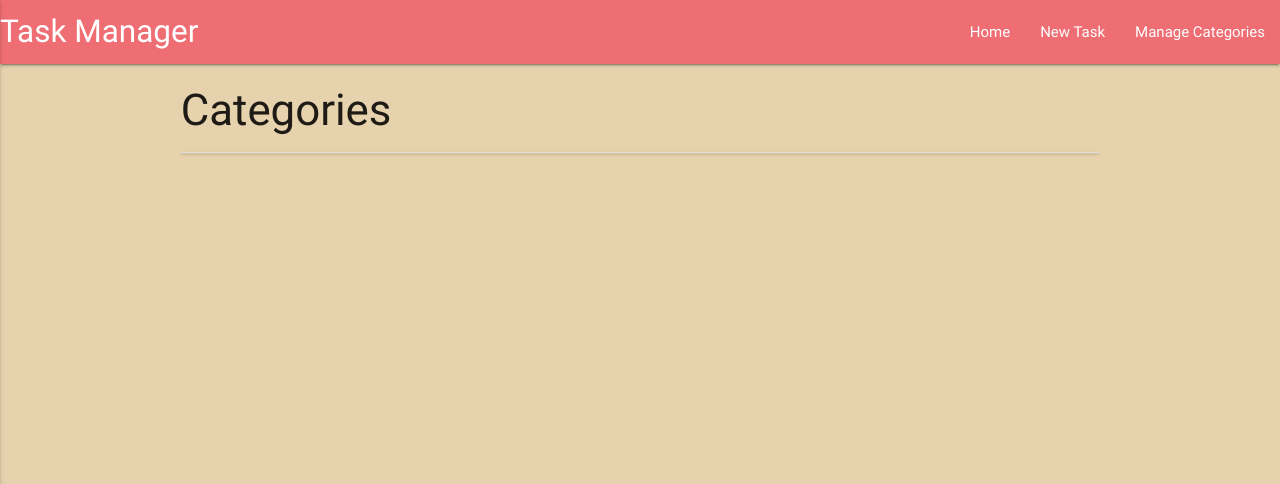
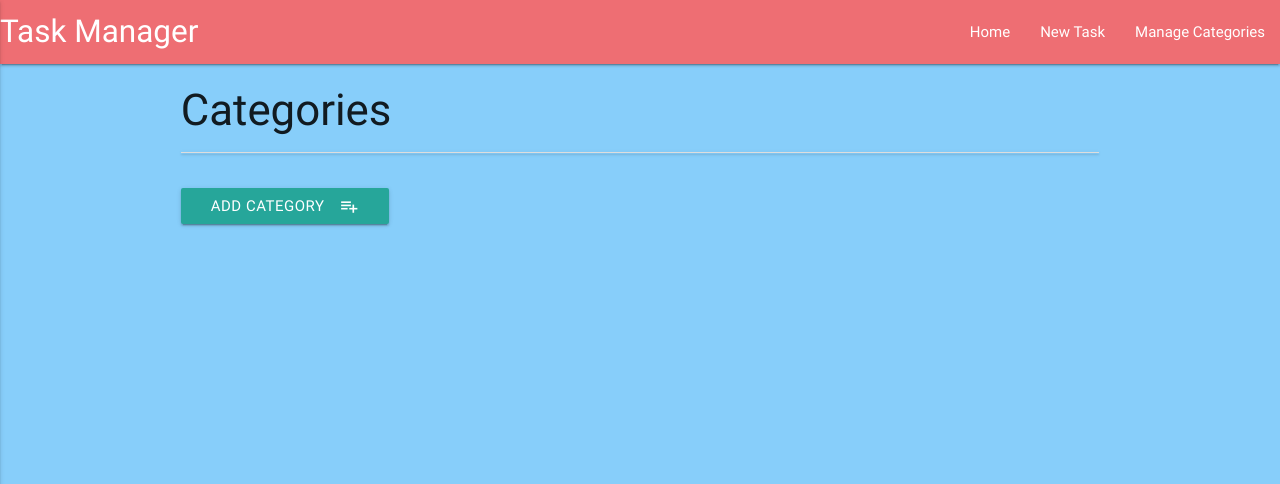
Before and after one commit to robibrutoczki/mini-project-taskman, a Flask app: page /get_categories in a window 1280 px wide. Shown: the top 484 px of the page. Run offline with Flask 2, Linux system fonts and the light colour scheme; data that the repository does not hold is empty; some libraries are stand-ins or nearby versions.

Commit message:
final touches

```diff
--- a/static/css/style.css
+++ b/static/css/style.css
@@ -1,5 +1,4 @@
-
-body{background-color: rgb(230, 210, 173);}
+body{background-color: lightskyblue;}
 .btn_small {
     height: 24px;
     width: 60px;
--- a/templates/addtask.html
+++ b/templates/addtask.html
@@ -1,7 +1,7 @@
 {% extends 'base.html' %} {% block content %}
 <h3>Add Task</h3>
 <div class="row">
-	<form action="{{ url_for('insert_task') }}" method="POST" class="col s12">
+    <form action="{{ url_for('insert_task') }}" method="POST"  class="col s12">
         <div class="row">
             <div class="row">
                 <div class="input-field col s12">
@@ -15,8 +15,6 @@
                     <label>Task Category</label>
                 </div>
             </div>
-			<form action="" method="POST" class="col s12">
-				<div class="row">
             <div class="input-field col s12">
                 <i class="material-icons prefix">assignment</i>
                 <input id="task_name" name="task_name" type="text">
@@ -30,7 +28,7 @@
                 <label for="icon_telephone">Task Description</label>
             </div>
         </div>
-				<div class="row" id="matfix">
+        <div class="row">
             <div class="input-field col s12">
                 <i class="material-icons prefix">today</i>
                 <input id="due_date" name="due_date" type="text" class="datepicker">
--- a/templates/base.html
+++ b/templates/base.html
@@ -2,10 +2,9 @@
 <html>
 
 <head>
-<title>Base</title>
 	<link href="https://fonts.googleapis.com/icon?family=Material+Icons" rel="stylesheet">
 	<link rel="stylesheet" href="https://cdnjs.cloudflare.com/ajax/libs/materialize/0.100.2/css/materialize.min.css">
-    <link rel="stylesheet" href="{{url_for('static', filename='css/style.css')}}" type="text/css"/>
+	<link rel="stylesheet" href="{{url_for('static', filename='css/style.css')}}" type="text/css" />
 </head>
 
 <body>
@@ -29,17 +28,16 @@
 	</header>
 	<div class="container">
 		{% block content %} {% endblock %}
-
 	</div>
 	<script src="https://cdnjs.cloudflare.com/ajax/libs/jquery/3.2.1/jquery.min.js"></script>
 	<script src="https://cdnjs.cloudflare.com/ajax/libs/materialize/0.100.2/js/materialize.min.js"></script>
-
 	<script type="text/javascript">
-        $(document).ready(function () {
+		$(document).ready(function() {
             $('.collapsible').collapsible();
             $('select').material_select();
             $(".button-collapse").sideNav();
         });
+
         $('.datepicker').pickadate({
             selectMonths: true, // Creates a dropdown to control month
             selectYears: 15, // Creates a dropdown of 15 years to control year,
@@ -48,9 +46,6 @@
             close: 'Ok',
             closeOnSelect: false // Close upon selecting a date,
         });
-        document.getElementById("matfix").addEventListener("click", function(e) {
-	e.stopPropagation();
-});
 	</script>
 </body>
 
--- a/templates/categories.html
+++ b/templates/categories.html
@@ -7,8 +7,8 @@
         {% for category in categories %}
         <li>
             <div class="collapsible-header">
-                <a href="{{url_for('edit_category',category_id=category._id)}}" class="waves-effect waves-light btn btn_small">Del</a>
-                <a href="{{url_for('edit_category',category_id=category._id)}}" class="waves-effect waves-light btn btn_small blue">Edit</a>
+                <a href="{{url_for('delete_category', category_id=category._id)}}" class="waves-effect waves-light btn btn_small">Del</a>
+                <a href="{{url_for('edit_category', category_id=category._id)}}" class="waves-effect waves-light btn btn_small blue">Edit</a>
 
                 <div class="task_header">
                     <strong>{{category.category_name}}</strong>
@@ -19,4 +19,9 @@
 
     </ul>
 </div>
+<div class="row">
+    <a href="{{url_for('add_category')}}" class="waves-effect waves-light btn">
+        <i class="material-icons right">playlist_add</i>Add Category
+    </a>
+</div>
 {% endblock %}
```
Also changed, not shown: app.py (+10 -9 lines), templates/addcategory.html (added, +19 -0 lines), templates/edittask.html (+16 -18 lines), templates/tasks.html (+4 -5 lines). Lines whose indentation alone changed are shown as unchanged.
